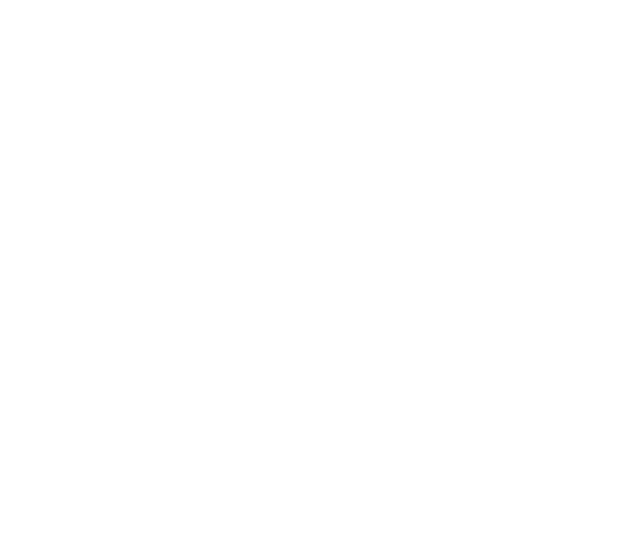
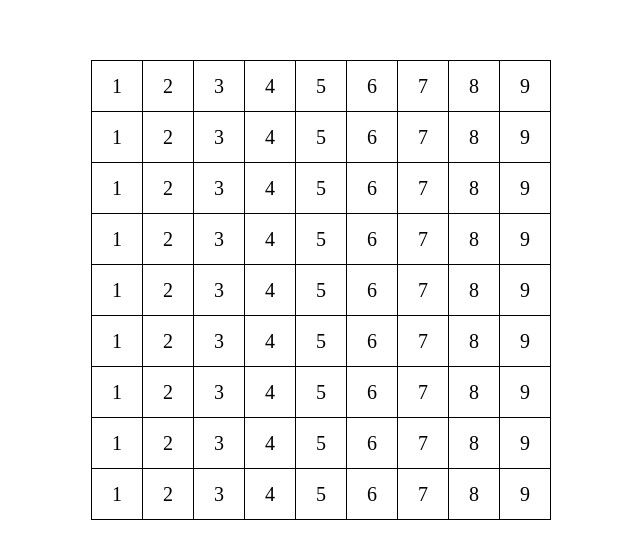
Before and after one commit to 5percent/website, a Vue app: page /#/sudoku in a window 1280 px wide. Shown: the top 540 px of the page, without its empty margins (319-959 px from the left). Built offline with nearby package versions, Linux system fonts and the light colour scheme; the HTML template or start-up script is replaced by a standard one.

Commit message:
add sudoku

```diff
--- a/src/components/Home.vue
+++ b/src/components/Home.vue
@@ -2,6 +2,7 @@
     <div class="home">
         <router-link to="/snake">贪吃蛇</router-link>
         <router-link to="/tetris">俄罗斯方块</router-link>
+        <router-link to="/sudoku">数独</router-link>
     </div>
 </template>
 
--- /dev/null
+++ b/src/components/Sudoku.vue
@@ -0,0 +1,57 @@
+<template>
+    <div class="sudoku">
+        <div class="row" v-for="row in map">
+            <div class="unit" v-for="unit in row">
+                <p class="context" v-text="unit" @input="unit = $event.target.innerText"></p>
+            </div>
+        </div>
+    </div>
+</template>
+
+<script>
+let map = new Array();
+let ind = 9;
+while(ind--) {
+//    map.unshift(new Array(9));
+    map.unshift(new Array(1,2,3,4,5,6,7,8,9));
+}
+
+export default {
+    name: 'sudoku',
+    data() {
+        return {
+            map
+        }
+    },
+    mounted() {
+        console.log(this.map);
+
+    }
+}
+</script>
+
+<style lang="less" scoped>
+    .sudoku {
+        width: 459px;
+        margin: 60px auto;
+        border-width: 1px 0 0 1px;
+        border-style: solid;
+        border-color: #000;
+    }
+    .unit {
+        display: inline-block;
+        border-width: 0 1px 1px 0;
+        border-style: solid;
+        border-color: #000;
+        width: 50px;
+        height: 50px;
+        text-align: center;
+        vertical-align: middle;
+
+        p {
+            display: inline;
+            line-height: 50px;
+            font-size: 20px;
+        }
+    }
+</style>
--- a/src/main.js
+++ b/src/main.js
@@ -9,12 +9,14 @@
 import Home from './components/Home'
 import Snake from './components/Snake'
 import Tetris from './components/Tetris'
+import Sudoku from './components/Sudoku'
 
 Vue.use(VueRouter);
 
 const routes = [
     { path: '/snake', component: Snake },
     { path: '/tetris', component: Tetris },
+    { path: '/sudoku', component: Sudoku },
     { path: '/', component: Home }
 ];
 
```
